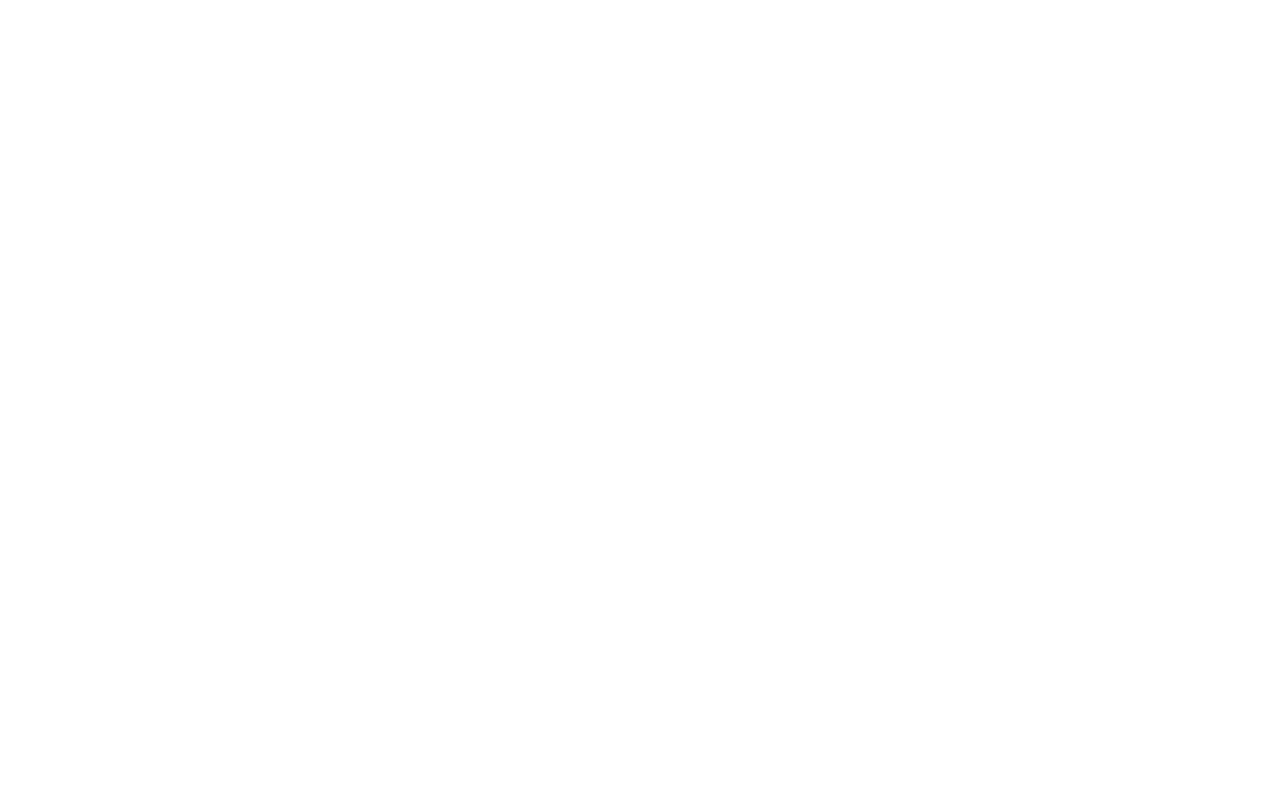
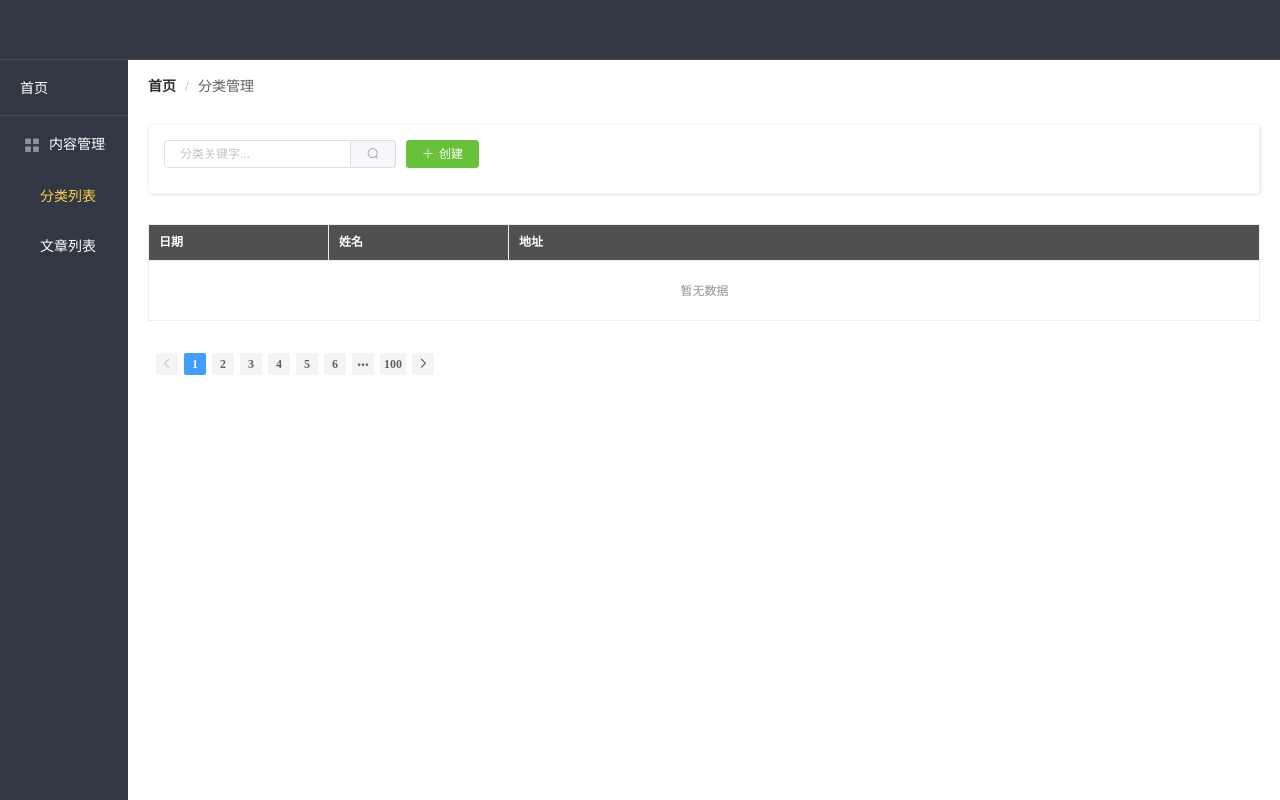
Before and after one commit to Kenshin627/vue-demo-website, a Vue app in the folder admin/: page /#/categories in a window 1280 px wide. Built offline with nearby package versions, Linux system fonts and the light colour scheme.

Commit message:
分类管理-页面布局

```diff
--- a/admin/package.json
+++ b/admin/package.json
@@ -10,7 +10,8 @@
   "dependencies": {
     "core-js": "^3.6.5",
     "element-ui": "^2.4.5",
-    "vue": "^2.6.11"
+    "vue": "^2.6.11",
+    "vue-router": "^3.5.1"
   },
   "devDependencies": {
     "@vue/cli-plugin-babel": "~4.5.0",
--- a/admin/src/App.vue
+++ b/admin/src/App.vue
@@ -1,15 +1,15 @@
 <template>
   <div id="app">
-
+    <root-main></root-main>
   </div>
 </template>
 
 <script>
-
+import main from '@/views/main.vue'
 export default {
   name: 'app',
   components: {
-
+    rootMain: main
   }
 }
 </script>
--- a/admin/src/main.js
+++ b/admin/src/main.js
@@ -1,9 +1,11 @@
 import Vue from 'vue'
 import App from './App.vue'
 import './plugins/element.js'
+import router from '@/router/index'
 
 Vue.config.productionTip = false
 
 new Vue({
+  router,
   render: h => h(App),
 }).$mount('#app')
--- /dev/null
+++ b/admin/src/views/Categories.vue
@@ -0,0 +1,89 @@
+<template>
+    <div>
+        <el-row>
+            <el-breadcrumb separator="/">
+                <el-breadcrumb-item :to="{ path: '/' }">首页</el-breadcrumb-item>
+                <el-breadcrumb-item><a href="/categories">分类管理</a></el-breadcrumb-item>
+            </el-breadcrumb>
+        </el-row>
+        <el-row class="queryContainer">
+            <el-form :inline="true" :model="query" class="queryForm" size='mini'>
+                <el-form-item label="">
+                    <el-input type="text" v-model="query.name" placeholder="分类关键字...">
+                        <el-button type="primary" slot="append" icon="el-icon-search"></el-button>
+                    </el-input>
+                </el-form-item>
+                <el-form-item>
+                    <el-button type="success" icon="el-icon-plus" @click="create">创建</el-button>
+                </el-form-item>
+                <el-form-item v-show="selectedIds.length > 0">
+                    <el-button icon="el-icon-delete"  @click="create">删除</el-button>
+                </el-form-item>
+            </el-form>
+        </el-row>
+        <el-row class="table">
+            <el-table
+                :data="categoryList"
+                border
+                size='mini'
+                :header-cell-style="{
+                    'background-color':'rgb(80, 80, 80)',
+                    'color': '#fff'
+                }"
+                style="width: 100%">
+                <el-table-column
+                prop="date"
+                label="日期"
+                width="180">
+                </el-table-column>
+                <el-table-column
+                prop="name"
+                label="姓名"
+                width="180">
+                </el-table-column>
+                <el-table-column
+                prop="address"
+                label="地址">
+                </el-table-column>
+            </el-table>
+        </el-row>
+        <el-row>
+            <el-pagination
+                background
+                small
+                layout="prev, pager, next"
+                :total="1000">
+            </el-pagination>
+        </el-row>
+    </div>
+</template>
+<script>
+export default {
+    data() {
+        return {
+            query: {
+                name: ""
+            },
+            selectedIds: []
+        }
+    }
+}
+</script>
+<style scoped>
+    .queryContainer{
+        box-sizing: border-box;
+        border: 1px solid rgba(231, 231, 231,0.5);
+        padding:15px 15px;
+        border-radius: 4px;
+        margin-top: 30px;
+        margin-bottom: 30px;
+        box-shadow: 1px 1px 3px 0 #e6e6e6;
+        height: 70px;
+    }
+    .queryForm{
+        color:rgb(80, 80, 80)
+    }
+    .table{
+        margin-bottom: 30px;
+    }
+</style>
--- /dev/null
+++ b/admin/src/views/Home.vue
@@ -0,0 +1,13 @@
+<template>
+    <el-container>
+        Home
+    </el-container>
+</template>
+<script>
+export default {
+
+}
+</script>
+<style lang="css">
+
+</style>
--- /dev/null
+++ b/admin/src/views/main.vue
@@ -0,0 +1,62 @@
+<template>
+    <el-container class="container">
+        <el-header></el-header>
+        <el-container>
+            <el-aside width="10%">
+                <el-menu
+                router
+                :default-active="this.$route.path"
+                class=""
+                @open="handleOpen"
+                @close="handleClose"
+                background-color="#313743"
+                text-color="#fff"
+                active-text-color="#ffd04b">
+                <el-menu-item index="/" class="index">
+                    <span slot="title">首页</span>
+                </el-menu-item>
+                <el-submenu index="1">
+                    <template slot="title">
+                        <i class="el-icon-menu"></i>
+                        <span slot="title">内容管理</span>
+                     </template>
+                     <el-menu-item index="/categories">分类列表</el-menu-item>
+                     <el-menu-item index="1-2">文章列表</el-menu-item>
+                </el-submenu>
+                </el-menu>
+            </el-aside>
+            <el-main>
+                <router-view></router-view>
+            </el-main>
+        </el-container>
+    </el-container>
+</template>
+<script>
+export default {
+
+}
+</script>
+<style lang="css">
+    html,body{
+        margin: 0;
+        padding: 0;
+    }
+    .container{
+        height: 100vh;
+    }
+    .el-header{
+        background: #313743;
+        border-bottom:1px solid rgb(73, 73, 73);
+    }
+    .el-aside{
+        background: #313743;
+    }
+</style>
+<style lang="css" scoped>
+    >>> .el-menu{
+        border-right: none;
+    }
+    .index {
+        border-bottom: 1px solid rgb(73,73,73);
+    }
+</style>
```
Also changed, not shown: admin/src/router/index.js (added, +17 -0 lines), 1 other file (tests, documents, lock files or other folders).
